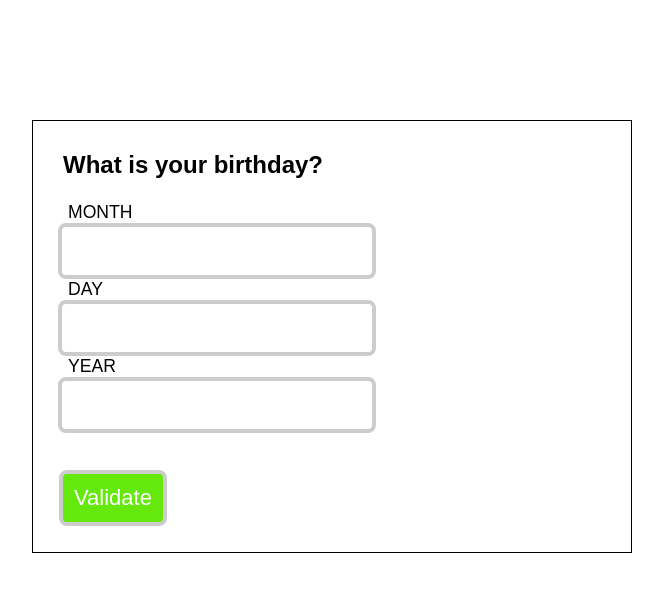
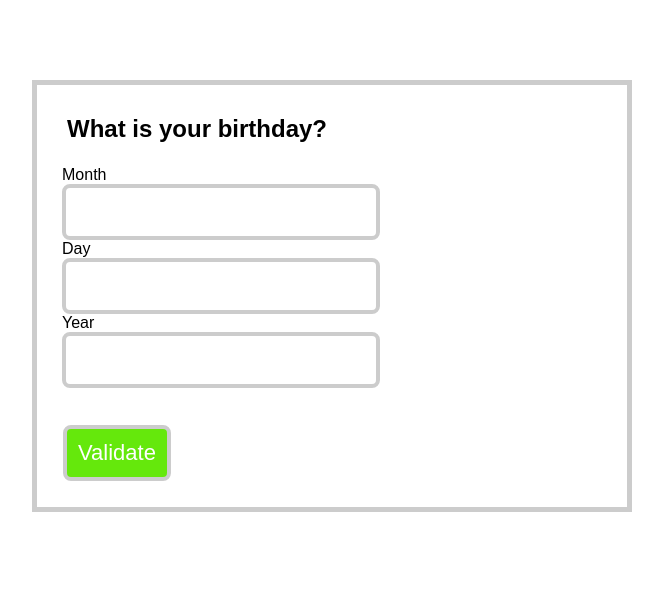
Before and after one commit to jreiher2003/Web-Development-with-Flask, a Flask app: page /birthday in a window 1280 px wide. Shown: the top 592 px of the page, without its empty margins (308-971 px from the left). Run offline with Flask 2, Linux system fonts and the light colour scheme.

Commit message:
change some minor css

```diff
--- a/lesson 1 - How the web works/helloworld/static/styles1.css
+++ b/lesson 1 - How the web works/helloworld/static/styles1.css
@@ -107,11 +107,11 @@ input[type=submit]:hover {
     background-color: #1BFF0D;
     text-shadow: -1px 0 black, 0 1px black, 1px 0 black, 0 -1px black;
 }
-label {
+p {
     text-transform: uppercase;
     font-size: 110%;
-    padding: 10px;
-    margin-bottom: 12px;
+    padding: 2px;
+    margin: 5px;
 }
 ul {
     list-style-type: none;
@@ -122,12 +122,12 @@ ul {
 
 a {}
 .headers {
-    margin: 50px;
+    margin: 30px;
 
 }
 .middle {
     clear:both;
-    border: 1px solid black;
+    border:5px solid #cccccc;
     padding: 25px;
 }
 .cry {
@@ -139,3 +139,7 @@ a {}
     width: 100%;
     text-align: center
 }
+.flashes {
+    margin: 0;
+    padding: 0;
+}
```
